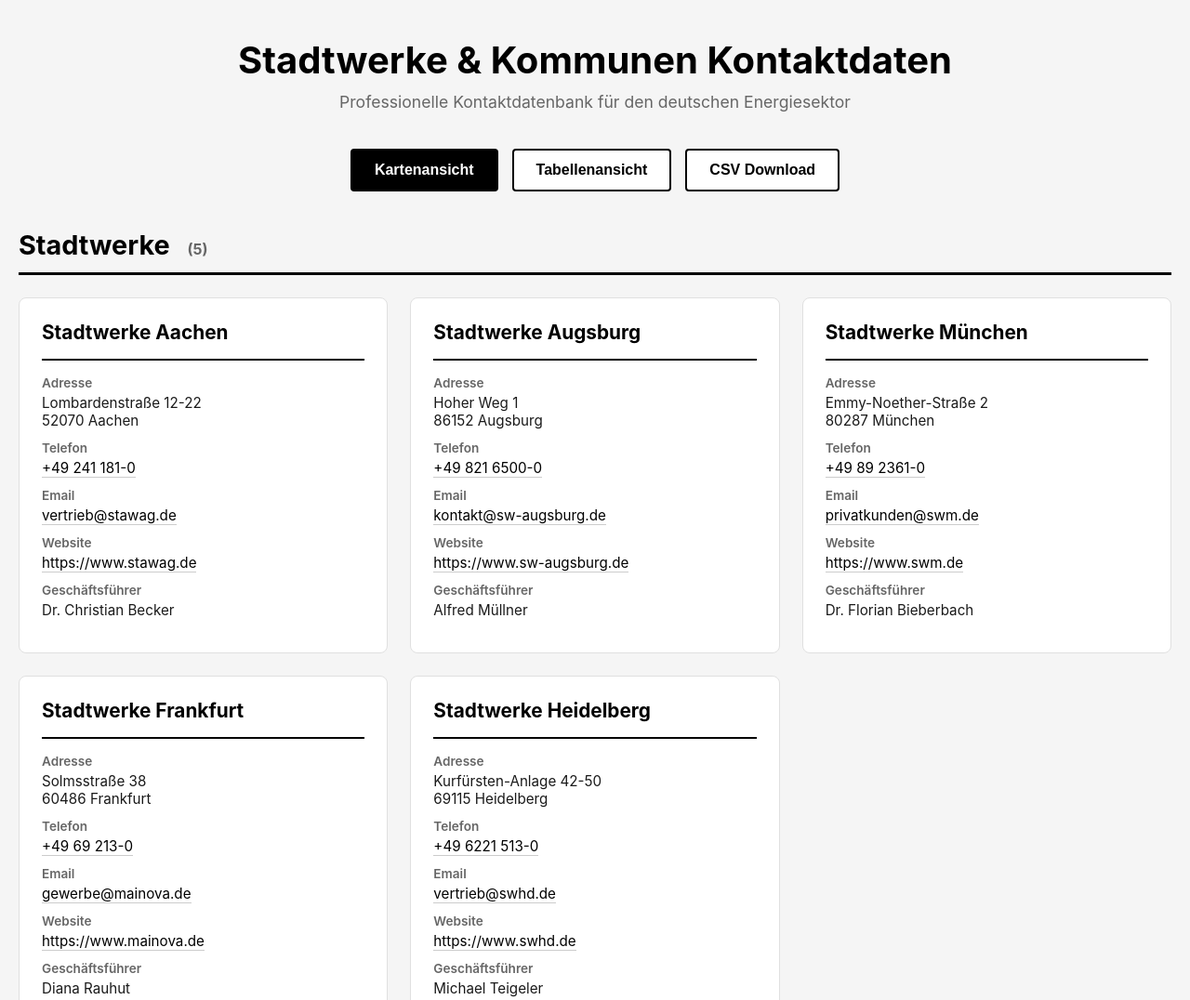
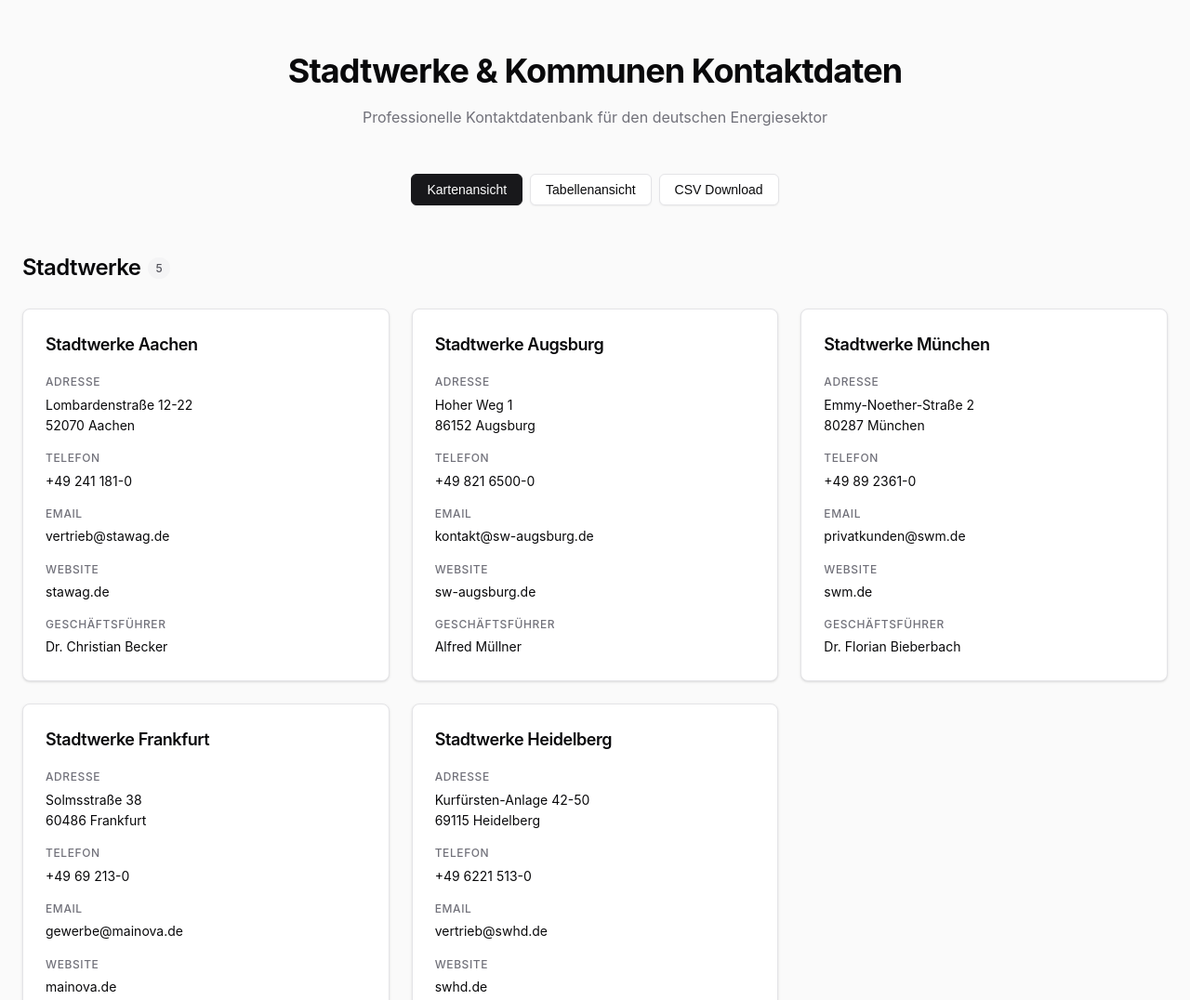
Before and after one commit to franzis-claw/stadtwerke-kontakte-sample, a website: page index.html in a window 1280 px wide. Shown: the top 1076 px of the page at 93% size. Drawn offline with Linux system fonts and the light colour scheme.

Commit message:
Redesign: shadcn-inspired modern grayscale UI with subtle shadows and clean typography

```diff
--- a/index.html
+++ b/index.html
@@ -12,168 +12,176 @@
         }
 
         body {
-            font-family: -apple-system, BlinkMacSystemFont, 'Segoe UI', Roboto, 'Helvetica Neue', Arial, sans-serif;
-            background: #f5f5f5;
-            min-height: 100vh;
-            padding: 40px 20px;
-            color: #1a1a1a;
+            font-family: -apple-system, BlinkMacSystemFont, 'Segoe UI', 'Roboto', 'Oxygen', 'Ubuntu', 'Cantarell', 'Fira Sans', 'Droid Sans', 'Helvetica Neue', sans-serif;
+            background: #fafafa;
+            color: #09090b;
+            line-height: 1.6;
+            -webkit-font-smoothing: antialiased;
+            -moz-osx-font-smoothing: grayscale;
         }
 
         .container {
             max-width: 1400px;
             margin: 0 auto;
+            padding: 3rem 1.5rem;
         }
 
+        /* Header */
         header {
             text-align: center;
-            margin-bottom: 40px;
+            margin-bottom: 3rem;
         }
 
         h1 {
-            font-size: 2.5rem;
-            margin-bottom: 10px;
+            font-size: 2.25rem;
             font-weight: 700;
-            color: #000;
+            letter-spacing: -0.025em;
+            color: #09090b;
+            margin-bottom: 0.5rem;
         }
 
         .subtitle {
-            font-size: 1.1rem;
-            color: #666;
+            font-size: 1rem;
+            color: #71717a;
+            font-weight: 400;
         }
 
+        /* Controls */
         .controls {
             display: flex;
-            gap: 15px;
+            gap: 0.5rem;
             justify-content: center;
-            margin-bottom: 40px;
+            margin-bottom: 3rem;
             flex-wrap: wrap;
         }
 
         .btn {
-            padding: 12px 24px;
-            border: 2px solid #000;
-            background: white;
-            color: #000;
+            display: inline-flex;
+            align-items: center;
+            justify-content: center;
+            padding: 0.5rem 1rem;
+            font-size: 0.875rem;
+            font-weight: 500;
+            border-radius: 0.375rem;
+            border: 1px solid #e4e4e7;
+            background: #ffffff;
+            color: #09090b;
             cursor: pointer;
-            font-size: 1rem;
-            font-weight: 600;
-            transition: all 0.2s;
-            border-radius: 4px;
+            transition: all 0.15s ease;
+            box-shadow: 0 1px 2px 0 rgba(0, 0, 0, 0.05);
         }
 
         .btn:hover {
-            background: #000;
-            color: white;
+            background: #f4f4f5;
+            border-color: #d4d4d8;
         }
 
         .btn.active {
-            background: #000;
-            color: white;
+            background: #18181b;
+            color: #ffffff;
+            border-color: #18181b;
         }
 
-        /* Section Headers */
+        /* Section */
         .section {
-            margin-bottom: 50px;
+            margin-bottom: 3rem;
         }
 
         .section-header {
-            margin-bottom: 24px;
-            padding-bottom: 12px;
-            border-bottom: 3px solid #000;
+            display: flex;
+            align-items: center;
+            gap: 0.5rem;
+            margin-bottom: 1.5rem;
         }
 
         .section-title {
-            font-size: 1.8rem;
-            font-weight: 700;
-            color: #000;
+            font-size: 1.5rem;
+            font-weight: 600;
+            letter-spacing: -0.025em;
+            color: #09090b;
         }
 
-        .section-count {
-            font-size: 1rem;
-            color: #666;
-            margin-left: 12px;
+        .section-badge {
+            display: inline-flex;
+            align-items: center;
+            padding: 0.125rem 0.5rem;
+            font-size: 0.75rem;
+            font-weight: 500;
+            border-radius: 9999px;
+            background: #f4f4f5;
+            color: #52525b;
         }
 
-        /* Card View */
+        /* Card Grid */
         .card-grid {
             display: grid;
-            grid-template-columns: repeat(auto-fill, minmax(350px, 1fr));
-            gap: 24px;
+            grid-template-columns: repeat(auto-fill, minmax(340px, 1fr));
+            gap: 1.5rem;
         }
 
+        /* Card */
         .card {
-            background: white;
-            border: 1px solid #e0e0e0;
-            border-radius: 8px;
-            padding: 24px;
-            transition: all 0.3s;
+            background: #ffffff;
+            border: 1px solid #e4e4e7;
+            border-radius: 0.5rem;
+            padding: 1.5rem;
+            transition: all 0.2s ease;
+            box-shadow: 0 1px 3px 0 rgba(0, 0, 0, 0.1), 0 1px 2px -1px rgba(0, 0, 0, 0.1);
         }
 
         .card:hover {
-            box-shadow: 0 8px 24px rgba(0,0,0,0.1);
-            transform: translateY(-2px);
-        }
-
-        .card-header {
-            border-bottom: 2px solid #000;
-            padding-bottom: 12px;
-            margin-bottom: 16px;
+            box-shadow: 0 10px 15px -3px rgba(0, 0, 0, 0.1), 0 4px 6px -4px rgba(0, 0, 0, 0.1);
+            border-color: #d4d4d8;
         }
 
         .card-title {
-            font-size: 1.3rem;
-            font-weight: 700;
-            color: #000;
-            margin-bottom: 4px;
-        }
-
-        .card-type {
-            display: inline-block;
-            padding: 4px 12px;
-            background: #f0f0f0;
-            color: #333;
-            font-size: 0.85rem;
+            font-size: 1.125rem;
             font-weight: 600;
-            border-radius: 4px;
-            text-transform: uppercase;
-            letter-spacing: 0.5px;
+            color: #09090b;
+            margin-bottom: 1rem;
+            letter-spacing: -0.025em;
         }
 
         .card-info {
-            margin-bottom: 12px;
+            margin-bottom: 0.875rem;
+        }
+
+        .card-info:last-child {
+            margin-bottom: 0;
         }
 
         .card-label {
-            font-weight: 600;
-            color: #666;
-            font-size: 0.85rem;
+            font-size: 0.75rem;
+            font-weight: 500;
+            color: #71717a;
+            text-transform: uppercase;
+            letter-spacing: 0.05em;
+            margin-bottom: 0.25rem;
             display: block;
-            margin-bottom: 4px;
         }
 
         .card-value {
-            color: #1a1a1a;
-            font-size: 0.95rem;
+            font-size: 0.875rem;
+            color: #09090b;
         }
 
         .card-value a {
-            color: #000;
+            color: #09090b;
             text-decoration: none;
-            border-bottom: 1px solid #ccc;
-            transition: border-color 0.2s;
+            transition: color 0.15s ease;
         }
 
         .card-value a:hover {
-            border-bottom-color: #000;
+            color: #71717a;
         }
 
-        /* Table View */
-        .table-container {
-            background: white;
-            border-radius: 8px;
+        /* Table */
+        .table-wrapper {
+            background: #ffffff;
+            border: 1px solid #e4e4e7;
+            border-radius: 0.5rem;
             overflow: hidden;
-            border: 1px solid #e0e0e0;
-            margin-bottom: 30px;
+            box-shadow: 0 1px 3px 0 rgba(0, 0, 0, 0.1), 0 1px 2px -1px rgba(0, 0, 0, 0.1);
         }
 
         table {
@@ -182,22 +190,25 @@
         }
 
         thead {
-            background: #000;
-            color: white;
+            background: #fafafa;
+            border-bottom: 1px solid #e4e4e7;
         }
 
         th {
-            padding: 16px;
+            padding: 0.75rem 1rem;
             text-align: left;
+            font-size: 0.75rem;
             font-weight: 600;
-            font-size: 0.9rem;
+            color: #52525b;
             text-transform: uppercase;
-            letter-spacing: 0.5px;
+            letter-spacing: 0.05em;
         }
 
         td {
-            padding: 16px;
-            border-bottom: 1px solid #f0f0f0;
+            padding: 1rem;
+            font-size: 0.875rem;
+            color: #09090b;
+            border-bottom: 1px solid #f4f4f5;
         }
 
         tbody tr:hover {
@@ -208,51 +219,44 @@
             border-bottom: none;
         }
 
-        .type-badge {
-            display: inline-block;
-            padding: 4px 10px;
-            background: #f0f0f0;
-            color: #333;
-            font-size: 0.8rem;
-            font-weight: 600;
-            border-radius: 4px;
-            text-transform: uppercase;
-        }
-
         table a {
-            color: #000;
+            color: #09090b;
             text-decoration: none;
-            border-bottom: 1px solid #ccc;
+            transition: color 0.15s ease;
         }
 
         table a:hover {
-            border-bottom-color: #000;
+            color: #71717a;
         }
 
         /* Responsive */
         @media (max-width: 768px) {
+            .container {
+                padding: 2rem 1rem;
+            }
+
             h1 {
-                font-size: 2rem;
+                font-size: 1.875rem;
             }
 
             .section-title {
-                font-size: 1.5rem;
+                font-size: 1.25rem;
             }
 
             .card-grid {
                 grid-template-columns: 1fr;
             }
 
-            .table-container {
+            .table-wrapper {
                 overflow-x: auto;
             }
 
             table {
-                font-size: 0.9rem;
+                font-size: 0.8125rem;
             }
 
             th, td {
-                padding: 12px;
+                padding: 0.75rem;
             }
         }
 
@@ -277,14 +281,16 @@
         <div id="cardView">
             <div class="section">
                 <div class="section-header">
-                    <h2 class="section-title">Stadtwerke <span class="section-count" id="stadtwerkeCount"></span></h2>
+                    <h2 class="section-title">Stadtwerke</h2>
+                    <span class="section-badge" id="stadtwerkeCount"></span>
                 </div>
                 <div class="card-grid" id="stadtwerkeCards"></div>
             </div>
 
             <div class="section">
                 <div class="section-header">
-                    <h2 class="section-title">Kommunen <span class="section-count" id="kommunenCount"></span></h2>
+                    <h2 class="section-title">Kommunen</h2>
+                    <span class="section-badge" id="kommunenCount"></span>
                 </div>
                 <div class="card-grid" id="kommunenCards"></div>
             </div>
@@ -293,16 +299,18 @@
         <div id="tableView" class="hidden">
             <div class="section">
                 <div class="section-header">
-                    <h2 class="section-title">Stadtwerke <span class="section-count" id="stadtwerkeCountTable"></span></h2>
+                    <h2 class="section-title">Stadtwerke</h2>
+                    <span class="section-badge" id="stadtwerkeCountTable"></span>
                 </div>
-                <div class="table-container" id="stadtwerkeTable"></div>
+                <div class="table-wrapper" id="stadtwerkeTable"></div>
             </div>
 
             <div class="section">
                 <div class="section-header">
-                    <h2 class="section-title">Kommunen <span class="section-count" id="kommunenCountTable"></span></h2>
+                    <h2 class="section-title">Kommunen</h2>
+                    <span class="section-badge" id="kommunenCountTable"></span>
                 </div>
-                <div class="table-container" id="kommunenTable"></div>
+                <div class="table-wrapper" id="kommunenTable"></div>
             </div>
         </div>
     </div>
@@ -327,7 +335,6 @@
                 return entry;
             });
 
-            // Separate by type
             stadtwerke = allData.filter(e => e.Typ === 'Stadtwerke');
             kommunen = allData.filter(e => e.Typ === 'Kommune');
 
@@ -336,13 +343,10 @@
         }
 
         function renderCardView() {
-            // Stadtwerke cards
-            document.getElementById('stadtwerkeCount').textContent = `(${stadtwerke.length})`;
+            document.getElementById('stadtwerkeCount').textContent = stadtwerke.length;
             document.getElementById('stadtwerkeCards').innerHTML = stadtwerke.map(entry => `
                 <div class="card">
-                    <div class="card-header">
-                        <h3 class="card-title">${entry.Name}</h3>
-                    </div>
+                    <h3 class="card-title">${entry.Name}</h3>
                     <div class="card-info">
                         <span class="card-label">Adresse</span>
                         <div class="card-value">${entry.Straße}<br>${entry.PLZ} ${entry.Stadt}</div>
@@ -357,7 +361,7 @@
                     </div>
                     <div class="card-info">
                         <span class="card-label">Website</span>
-                        <div class="card-value"><a href="${entry.Website}" target="_blank">${entry.Website}</a></div>
+                        <div class="card-value"><a href="${entry.Website}" target="_blank">${entry.Website.replace('https://', '').replace('www.', '')}</a></div>
                     </div>
                     <div class="card-info">
                         <span class="card-label">Geschäftsführer</span>
@@ -366,13 +370,10 @@
                 </div>
             `).join('');
 
-            // Kommunen cards
-            document.getElementById('kommunenCount').textContent = `(${kommunen.length})`;
+            document.getElementById('kommunenCount').textContent = kommunen.length;
             document.getElementById('kommunenCards').innerHTML = kommunen.map(entry => `
                 <div class="card">
-                    <div class="card-header">
-                        <h3 class="card-title">${entry.Name}</h3>
-                    </div>
+                    <h3 class="card-title">${entry.Name}</h3>
                     <div class="card-info">
                         <span class="card-label">Adresse</span>
                         <div class="card-value">${entry.Straße}<br>${entry.PLZ} ${entry.Stadt}</div>
@@ -387,7 +388,7 @@
                     </div>
                     <div class="card-info">
                         <span class="card-label">Website</span>
-                        <div class="card-value"><a href="${entry.Website}" target="_blank">${entry.Website}</a></div>
+                        <div class="card-value"><a href="${entry.Website}" target="_blank">${entry.Website.replace('https://', '').replace('www.', '')}</a></div>
                     </div>
                     <div class="card-info">
                         <span class="card-label">Geschäftsführer</span>
@@ -398,12 +399,10 @@
         }
 
         function renderTableView() {
-            // Stadtwerke table
-            document.getElementById('stadtwerkeCountTable').textContent = `(${stadtwerke.length})`;
+            document.getElementById('stadtwerkeCountTable').textContent = stadtwerke.length;
             document.getElementById('stadtwerkeTable').innerHTML = createTable(stadtwerke);
 
-            // Kommunen table
-            document.getElementById('kommunenCountTable').textContent = `(${kommunen.length})`;
+            document.getElementById('kommunenCountTable').textContent = kommunen.length;
             document.getElementById('kommunenTable').innerHTML = createTable(kommunen);
         }
 
@@ -423,11 +422,11 @@
                     <tbody>
                         ${data.map(entry => `
                             <tr>
-                                <td><strong>${entry.Name}</strong></td>
+                                <td style="font-weight: 600;">${entry.Name}</td>
                                 <td>${entry.PLZ} ${entry.Stadt}</td>
                                 <td><a href="tel:${entry.Telefon}">${entry.Telefon}</a></td>
                                 <td><a href="mailto:${entry.Email}">${entry.Email}</a></td>
-                                <td><a href="${entry.Website}" target="_blank">${entry.Website.replace('https://www.', '')}</a></td>
+                                <td><a href="${entry.Website}" target="_blank">${entry.Website.replace('https://', '').replace('www.', '')}</a></td>
                                 <td>${entry.Geschäftsführer}</td>
                             </tr>
                         `).join('')}
@@ -436,7 +435,6 @@
             `;
         }
 
-        // View Switcher
         document.getElementById('cardViewBtn').addEventListener('click', () => {
             document.getElementById('cardView').classList.remove('hidden');
             document.getElementById('tableView').classList.add('hidden');
@@ -451,12 +449,10 @@
             document.getElementById('tableViewBtn').classList.add('active');
         });
 
-        // CSV Download
         document.getElementById('downloadBtn').addEventListener('click', () => {
             window.location.href = 'data.csv';
         });
 
-        // Load data on page load
         loadData();
     </script>
 </body>
```
